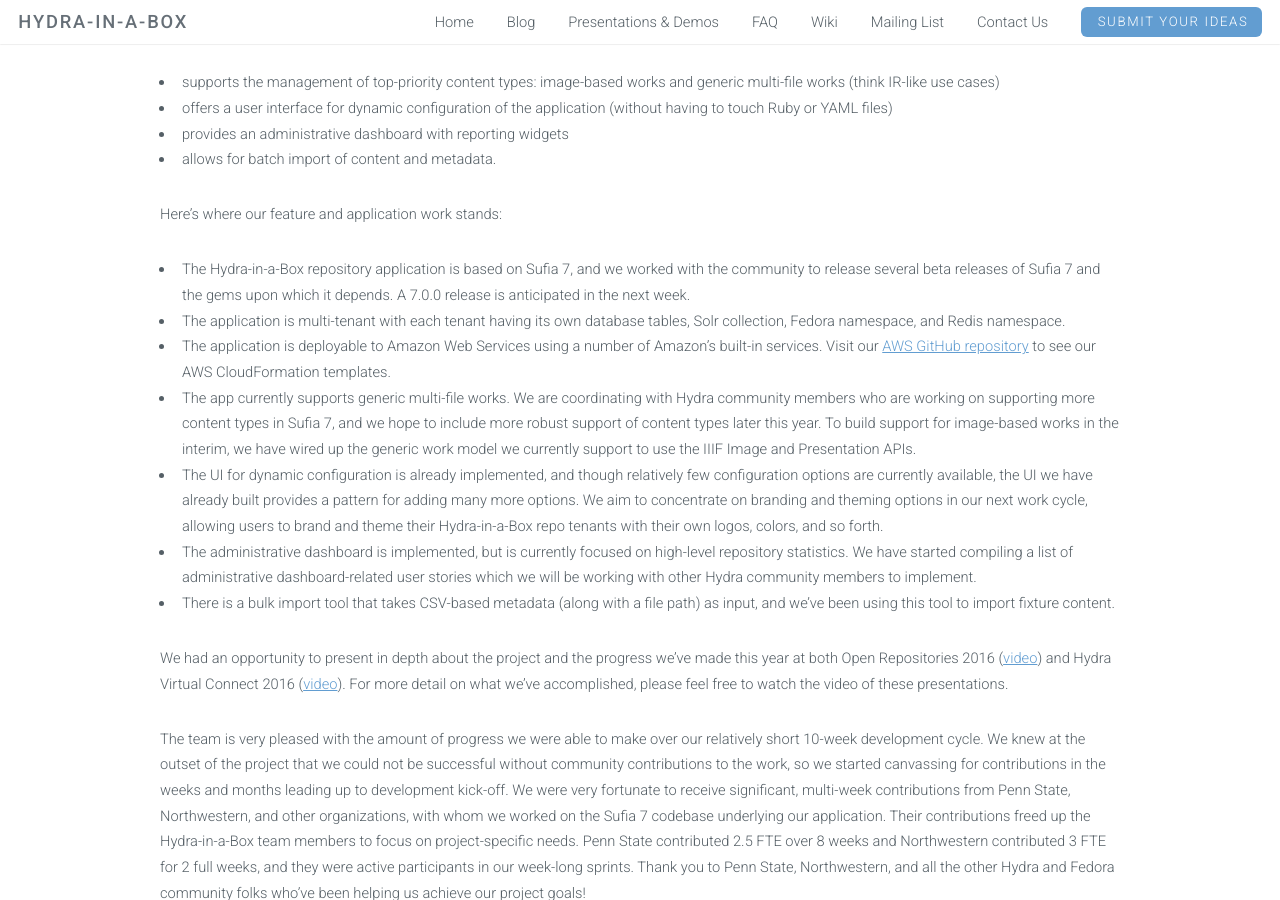
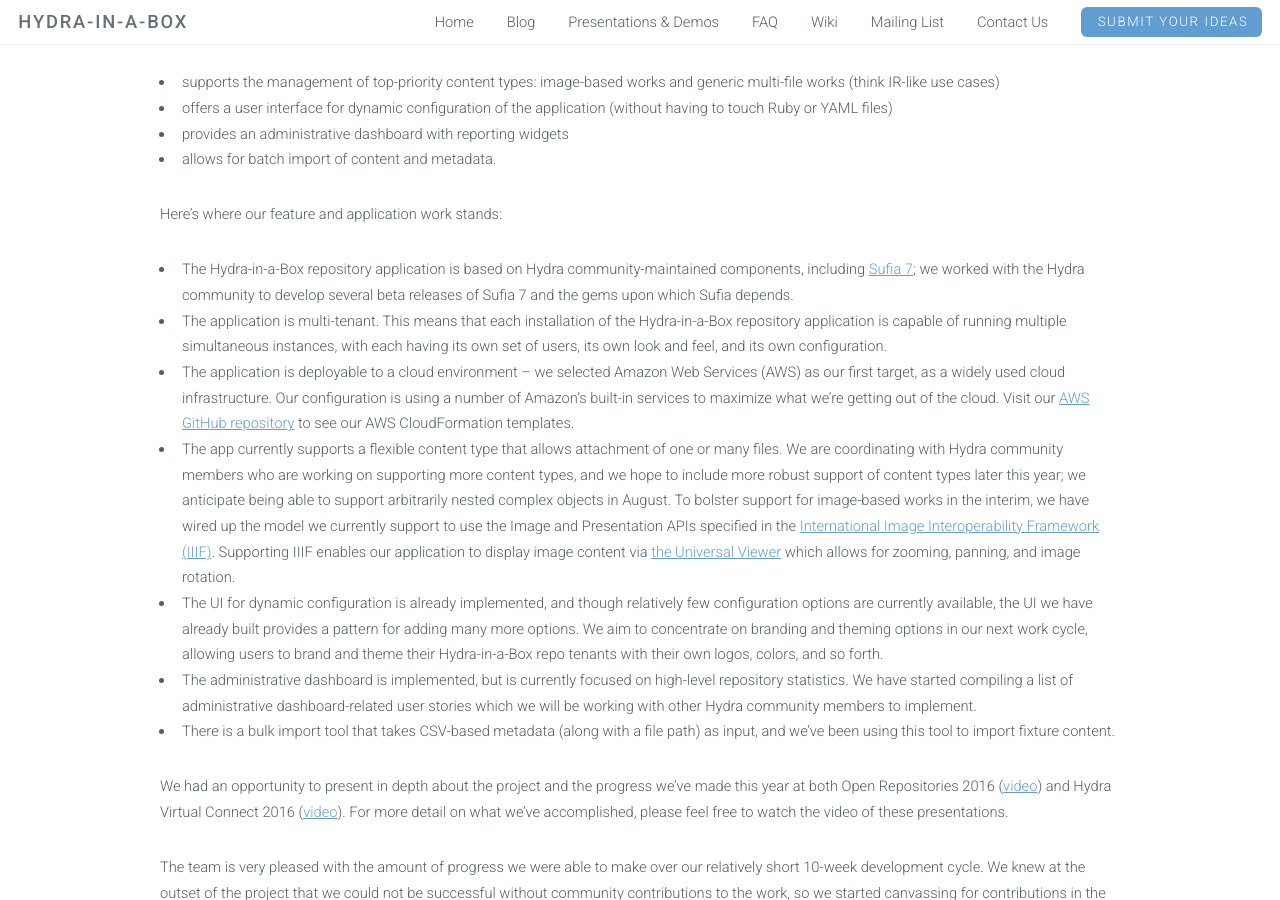
Before and after one commit to samvera-labs/hyku.github.io, a Jekyll site: the page built from _posts/2016-07-11-july_update.markdown, in a window 1280 px wide and 900 px high, scrolled down 986 px. Built offline with Jekyll 4.4.1, drawn with Linux system fonts in a browser that asks for light colours.

Commit message:
Making changes that @anarchivist asked for

```diff
--- a/_posts/2016-07-11-july_update.markdown
+++ b/_posts/2016-07-11-july_update.markdown
@@ -17,10 +17,10 @@
 
 Here's where our feature and application work stands:
 
-* The Hydra-in-a-Box repository application is based on Sufia 7, and we worked with the community to release several beta releases of Sufia 7 and the gems upon which it depends. A 7.0.0 release is anticipated in the next week.
-* The application is multi-tenant with each tenant having its own database tables, Solr collection, Fedora namespace, and Redis namespace.
-* The application is deployable to Amazon Web Services using a number of Amazon's built-in services. Visit our [AWS GitHub repository](https://github.com/hybox/aws) to see our AWS CloudFormation templates.
-* The app currently supports generic multi-file works. We are coordinating with Hydra community members who are working on supporting more content types in Sufia 7, and we hope to include more robust support of content types later this year. To build support for image-based works in the interim, we have wired up the generic work model we currently support to use the IIIF Image and Presentation APIs.
+* The Hydra-in-a-Box repository application is based on Hydra community-maintained components, including [Sufia 7](http://sufia.io); we worked with the Hydra community to develop several beta releases of Sufia 7 and the gems upon which Sufia depends.
+* The application is multi-tenant. This means that each installation of the Hydra-in-a-Box repository application is capable of running multiple simultaneous instances, with each having its own set of users, its own look and feel, and its own configuration.
+* The application is deployable to a cloud environment -- we selected Amazon Web Services (AWS) as our first target, as a widely used cloud infrastructure. Our configuration is using a number of Amazon's built-in services to maximize what we're getting out of the cloud. Visit our [AWS GitHub repository](https://github.com/hybox/aws) to see our AWS CloudFormation templates.
+* The app currently supports a flexible content type that allows attachment of one or many files. We are coordinating with Hydra community members who are working on supporting more content types, and we hope to include more robust support of content types later this year; we anticipate being able to support arbitrarily nested complex objects in August. To bolster support for image-based works in the interim, we have wired up the model we currently support to use the Image and Presentation APIs specified in the [International Image Interoperability Framework (IIIF)](http://iiif.io/). Supporting IIIF enables our application to display image content via [the Universal Viewer](https://github.com/UniversalViewer/universalviewer/wiki/About) which allows for zooming, panning, and image rotation.
 * The UI for dynamic configuration is already implemented, and though relatively few configuration options are currently available, the UI we have already built provides a pattern for adding many more options. We aim to concentrate on branding and theming options in our next work cycle, allowing users to brand and theme their Hydra-in-a-Box repo tenants with their own logos, colors, and so forth.
 * The administrative dashboard is implemented, but is currently focused on high-level repository statistics. We have started compiling a list of administrative dashboard-related user stories which we will be working with other Hydra community members to implement.
 * There is a bulk import tool that takes CSV-based metadata (along with a file path) as input, and we've been using this tool to import fixture content.
```
